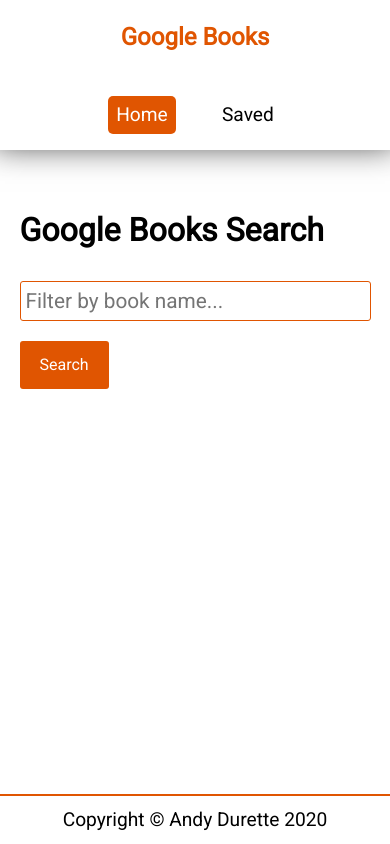
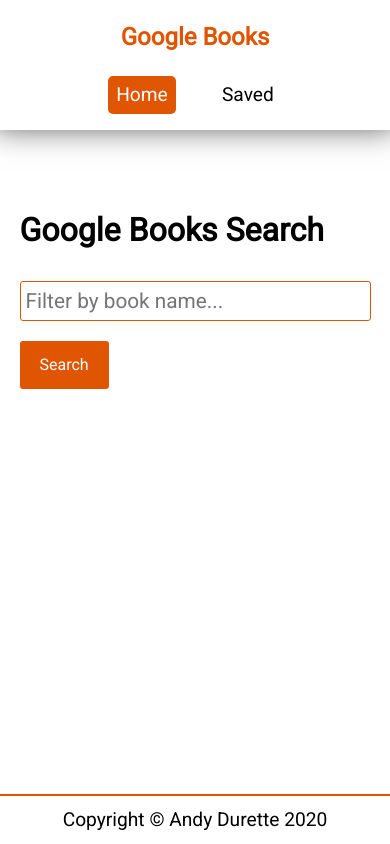
Before and after one commit to steven-f206/Google-Books-Search, a React (Create React App) app in the folder client/: page / in a window 390 px wide. Built offline with nearby package versions, Linux system fonts and the light colour scheme.

Commit message:
Adjusted mobile nav to be smaller

```diff
--- a/client/src/scss/nav.scss
+++ b/client/src/scss/nav.scss
@@ -45,7 +45,7 @@
   align-items:center;
   list-style:none;
   padding:0;
-  margin-top: 20px;
+  margin-top: 0;
 }
 
 @media only screen and (min-width: 600px) {
@@ -56,6 +56,8 @@
       margin-left:20px;
       margin-top: 27px;
     }
-
+    .nav-links{
+      margin-top: 20px;
+    }
   }
 }
```
